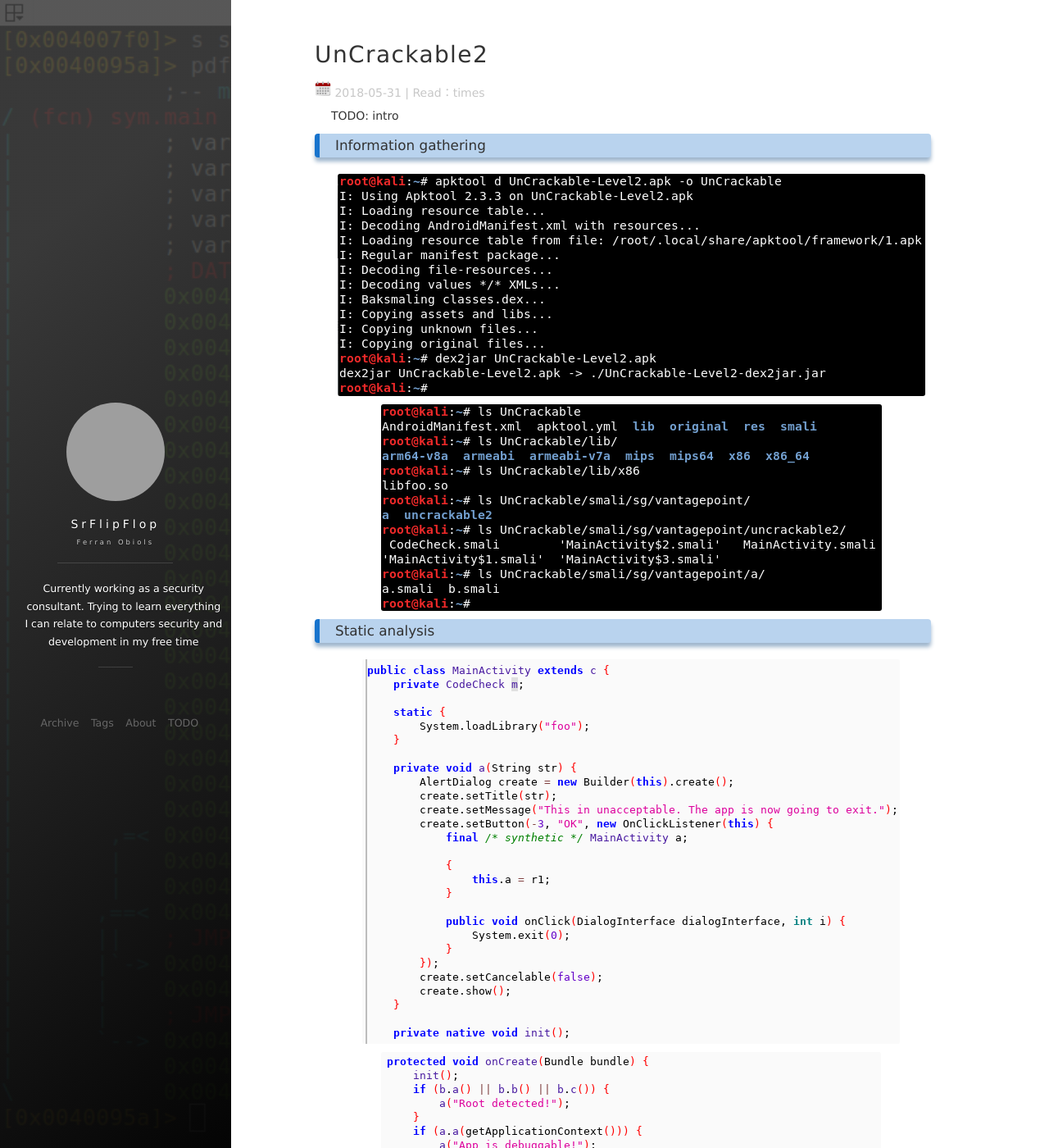
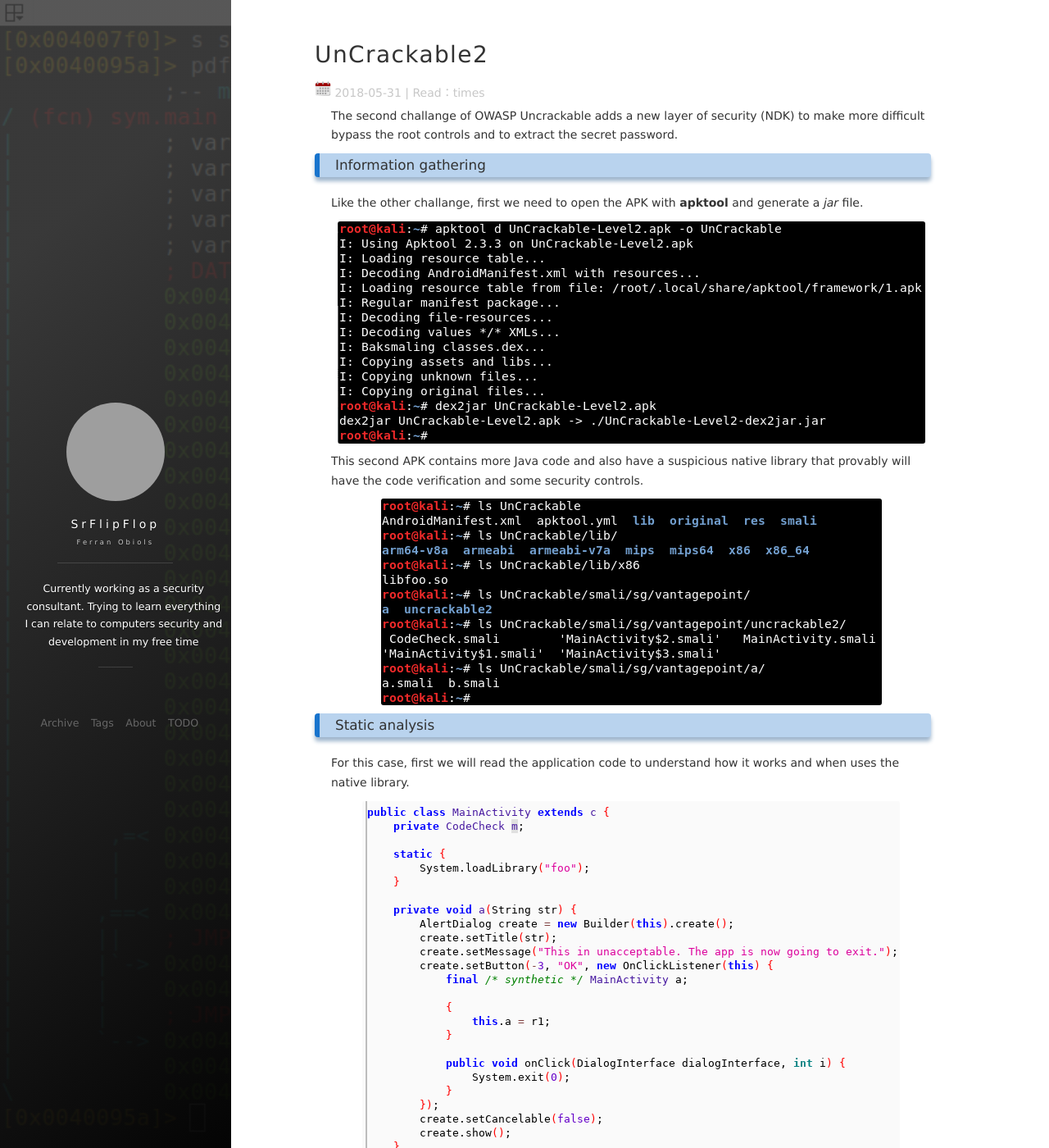
Before and after one commit to SrFlipFlop/srflipflop.github.io, a Jekyll site: the page built from _posts/2018-05-31-UnCrackable2.md, in a window 1280 px wide and 1400 px high. Shown: the whole window at 82% size. Built offline with Jekyll 4.4.1, drawn with Linux system fonts in a browser that asks for light colours; nearby versions of some CDN libraries; comment, search, counter and statistics services are not loaded; some of the changed text lies outside the part shown; grey boxes are pictures that could not be loaded.

Commit message:
add content

```diff
--- a/_posts/2018-05-31-UnCrackable2.md
+++ b/_posts/2018-05-31-UnCrackable2.md
@@ -3,18 +3,24 @@
 title: "UnCrackable2"
 date: 2018-05-31
 description: "Writeup of OWASP UnCrackable 2"
-tag: CTF
+tag: Reversing
 ---
 
-TODO: intro
+The second challange of OWASP Uncrackable adds a new layer of security (NDK) to make more difficult bypass the root controls and to extract the secret password.
 
 ### Information gathering
 
-![](/images/posts/UnCrackable2/img1.png "TBC")
+Like the other challange, first we need to open the APK with **apktool** and generate a *jar* file.
 
-![](/images/posts/UnCrackable2/img2.png "TBC")
+![](/images/posts/UnCrackable2/img1.png "Extracting files from the APK")
+
+This second APK contains more Java code and also have a suspicious native library that provably will have the code verification and some security controls.
+
+![](/images/posts/UnCrackable2/img2.png "Application files")
 
 ### Static analysis
+
+For this case, first we will read the application code to understand how it works and when uses the native library.
 
 ![](/images/posts/UnCrackable2/img3.png "TBC")
 
@@ -22,7 +28,7 @@
 
 ![](/images/posts/UnCrackable2/img5.png "TBC")
 
-### Dynamic analysis
+### Hooking with Frida
 
 ![](/images/posts/UnCrackable2/img6.png "TBC")
 
```
Also changed, not shown: other parts of _posts/2018-05-31-UnCrackable2.md (+1 -1 lines).
